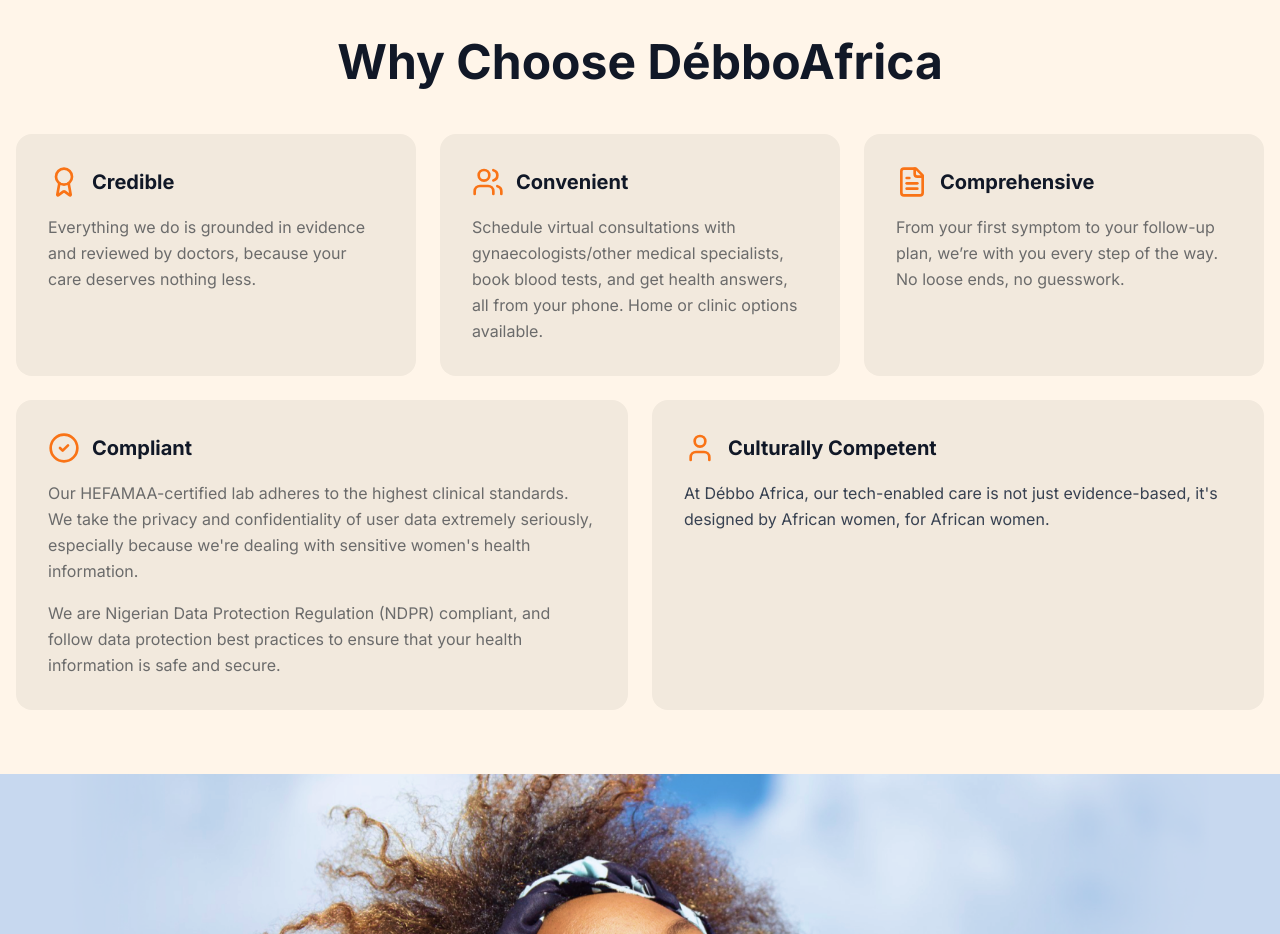
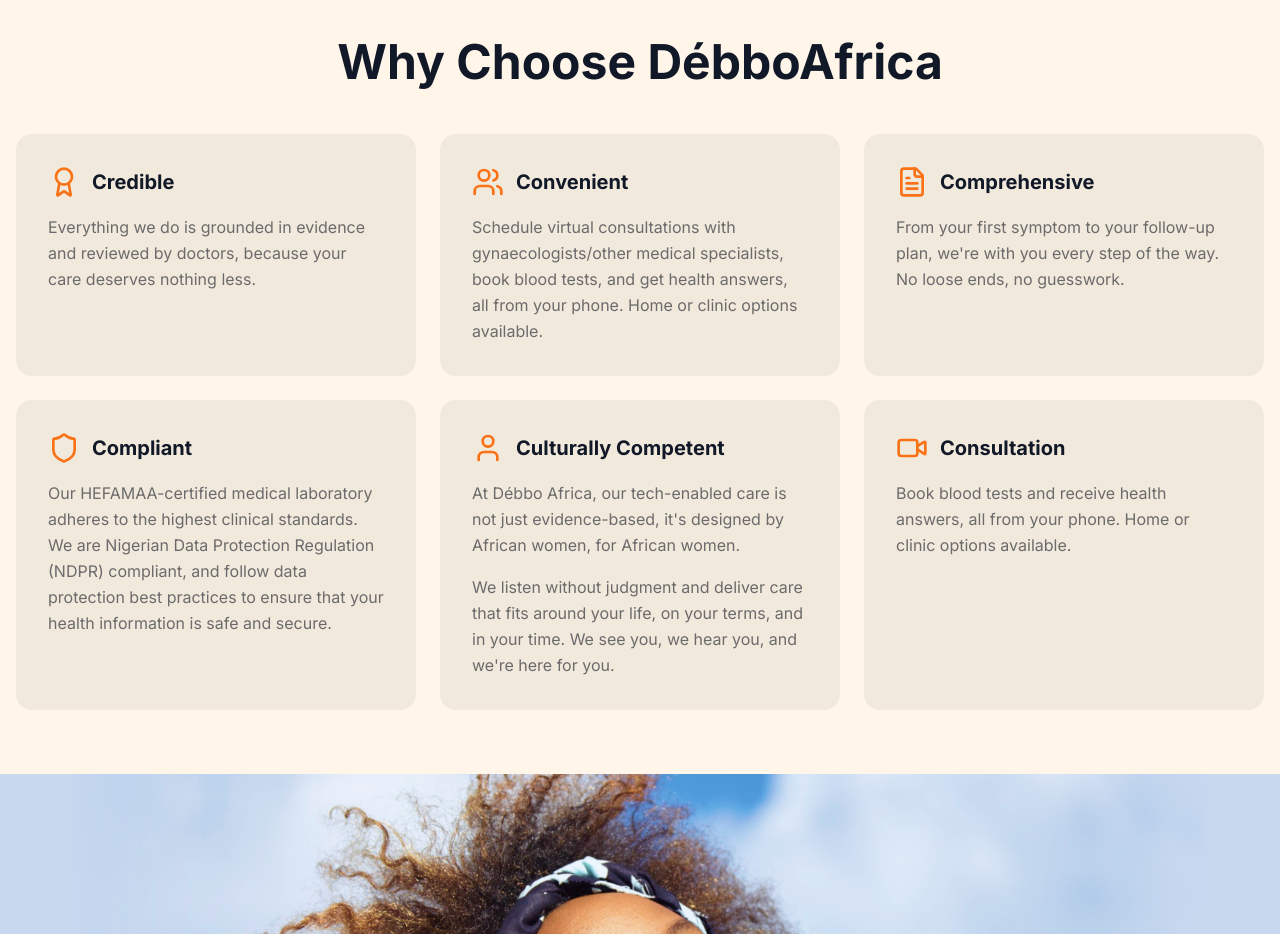
Before and after one commit to Debbo-Africa/debbo-website, a Next.js app: page / in a window 1280 px wide. Shown: the part 5660-6594 px from the top of the page. Built offline with nearby package versions, Linux system fonts and the light colour scheme.

Commit message:
added another card for why-choose-section

```diff
--- a/components/why-choose-section.tsx
+++ b/components/why-choose-section.tsx
@@ -1,6 +1,6 @@
 "use client";
 
-import { Award, Users, FileText, Shield, User, CircleCheck } from "lucide-react";
+import { Award, Users, FileText, Shield, User, Video } from "lucide-react";
 
 export const WhyChooseSection = () => {
   const features = [
@@ -23,11 +23,11 @@ export const WhyChooseSection = () => {
       icon: FileText,
       title: "Comprehensive",
       description:
-        "From your first symptom to your follow-up plan, we’re with you every step of the way. No loose ends, no guesswork.",
+        "From your first symptom to your follow-up plan, we're with you every step of the way. No loose ends, no guesswork.",
     },
     {
       id: 4,
-      icon: CircleCheck,
+      icon: Shield,
       title: "Compliant",
       description:
         "Our HEFAMAA-certified medical laboratory adheres to the highest clinical standards. We are Nigerian Data Protection Regulation (NDPR) compliant, and follow data protection best practices to ensure that your health information is safe and secure.",
@@ -39,10 +39,17 @@ export const WhyChooseSection = () => {
       description:
         "At Débbo Africa, our tech-enabled care is not just evidence-based, it's designed by African women, for African women.\n\nWe listen without judgment and deliver care that fits around your life, on your terms, and in your time. We see you, we hear you, and we're here for you.",
     },
+    {
+      id: 6,
+      icon: Video,
+      title: "Consultation",
+      description:
+        "Book blood tests and receive health answers, all from your phone. Home or clinic options available.",
+    },
   ];
 
   return (
-    <section className="py-16 px-4 ">
+    <section className="py-16 px-4">
       <div className="max-w-7xl mx-auto">
         <div className="text-center mb-12">
           <h2 className="text-4xl md:text-5xl font-bold text-gray-900">
@@ -50,95 +57,28 @@ export const WhyChooseSection = () => {
           </h2>
         </div>
 
-        <div className="space-y-6">
-          <div className="grid grid-cols-1 md:grid-cols-2 lg:grid-cols-3 gap-6">
-            <div className="bg-[#F2E9DD] rounded-2xl p-8">
+        {/* Responsive Grid: 1 column on small, 3 columns on medium+ */}
+        <div className="grid grid-cols-1 md:grid-cols-3 gap-6">
+          {features.map((feature) => {
+            const IconComponent = feature.icon;
+            return (
+              <div key={feature.id} className="bg-[#F2E9DD] rounded-2xl p-8">
                 <div className="flex items-center gap-3 mb-4">
                   <div className="w-8 h-8 text-orange-500">
-                  <Award className="w-full h-full" />
+                    <IconComponent className="w-full h-full" />
                   </div>
                   <h3 className="text-xl font-bold text-gray-900">
-                  {features[0].title}
-                </h3>
-              </div>
-              <p className="text-[#6B6B6B] text-md  leading-relaxed">
-                {features[0].description}
-              </p>
-            </div>
-
-            <div className="bg-[#F2E9DD] rounded-2xl p-8">
-              <div className="flex items-center gap-3 mb-4">
-                <div className="w-8 h-8 text-orange-500">
-                  <Users className="w-full h-full" />
-                </div>
-                <h3 className="text-xl font-bold text-gray-900">
-                  {features[1].title}
-                </h3>
-              </div>
-              <p className="text-[#6B6B6B] text-md  leading-relaxed">
-                {features[1].description}
-              </p>
-            </div>
-
-            <div className="bg-[#F2E9DD] rounded-2xl p-8">
-              <div className="flex items-center gap-3 mb-4">
-                <div className="w-8 h-8 text-orange-500">
-                  <FileText className="w-full h-full" />
-                </div>
-                <h3 className="text-xl font-bold text-gray-900">
-                  {features[2].title}
-                </h3>
-              </div>
-              <p className="text-[#6B6B6B] text-md leading-relaxed">
-                {features[2].description}
-              </p>
-            </div>
-          </div>
-
-          <div className="grid grid-cols-1 md:grid-cols-2 gap-6">
-            <div className="bg-[#F2E9DD] rounded-2xl p-8">
-              <div className="flex items-center gap-3 mb-4">
-                <div className="w-8 h-8 text-orange-500">
-                  <CircleCheck className="w-full h-full" />
-                </div>
-                <h3 className="text-xl font-bold text-gray-900">
-                  {features[3].title}
+                    {feature.title}
                   </h3>
                 </div>
                 <div className="text-[#6B6B6B] text-md leading-relaxed space-y-4">
-                <p>
-                  Our HEFAMAA-certified lab adheres to the highest clinical
-                  standards. We take the privacy and confidentiality of user
-                  data extremely seriously, especially because we're dealing
-                  with sensitive women's health information.
-                </p>
-                <p>
-                  We are Nigerian Data Protection Regulation (NDPR) compliant,
-                  and follow data protection best practices to ensure that your
-                  health information is safe and secure.
-                </p>
+                  {feature.description.split("\n\n").map((paragraph, index) => (
+                    <p key={index}>{paragraph}</p>
+                  ))}
                 </div>
               </div>
-
-            <div className="bg-[#F2E9DD] rounded-2xl p-8">
-              <div className="flex items-center gap-3 mb-4">
-                <div className="w-8 h-8 text-orange-500">
-                  <User className="w-full h-full" />
-                </div>
-                <h3 className="text-xl font-bold text-gray-900">
-                  {features[4].title}
-                </h3>
-              </div>
-              <div className="text-gray-700 leading-relaxed space-y-4">
-                <p>
-                  At Débbo Africa, our tech-enabled care is not just
-                  evidence-based, it's designed by African women, for African
-                  women.
-                </p>
-
-              </div>
-            </div>
-          </div>
+            );
+          })}
         </div>
       </div>
     </section>
```
Lines whose indentation alone changed are shown as unchanged.
